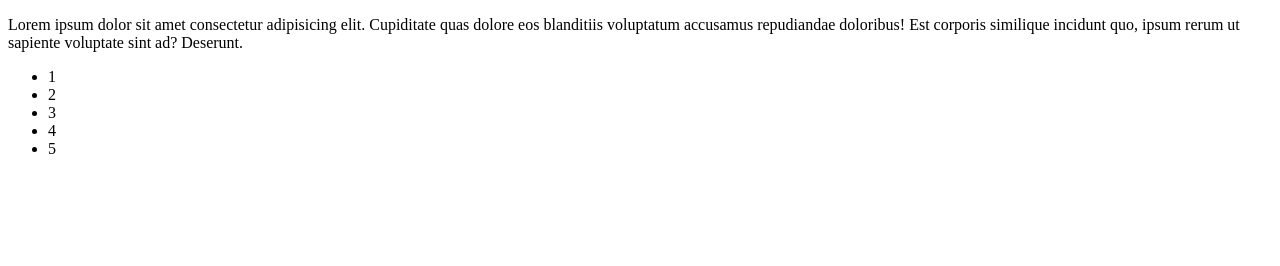
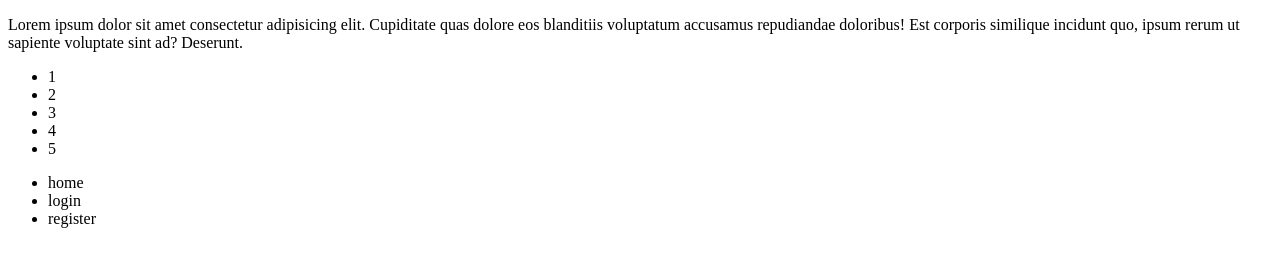
Before and after one commit to henkyaliazki/belajar_git, a plain HTML site: page index.html in a window 1280 px wide. Drawn offline with Linux system fonts and the light colour scheme.

Commit message:
list ke 2 navbar

```diff
--- a/index.html
+++ b/index.html
@@ -12,5 +12,8 @@
     <li>3</li>
     <li>4</li>
     <li>5</li></ul>
+    <ul><li>home</li>
+    <li>login</li>
+    <li>register</li></ul>
 </body>
 </html>
```
